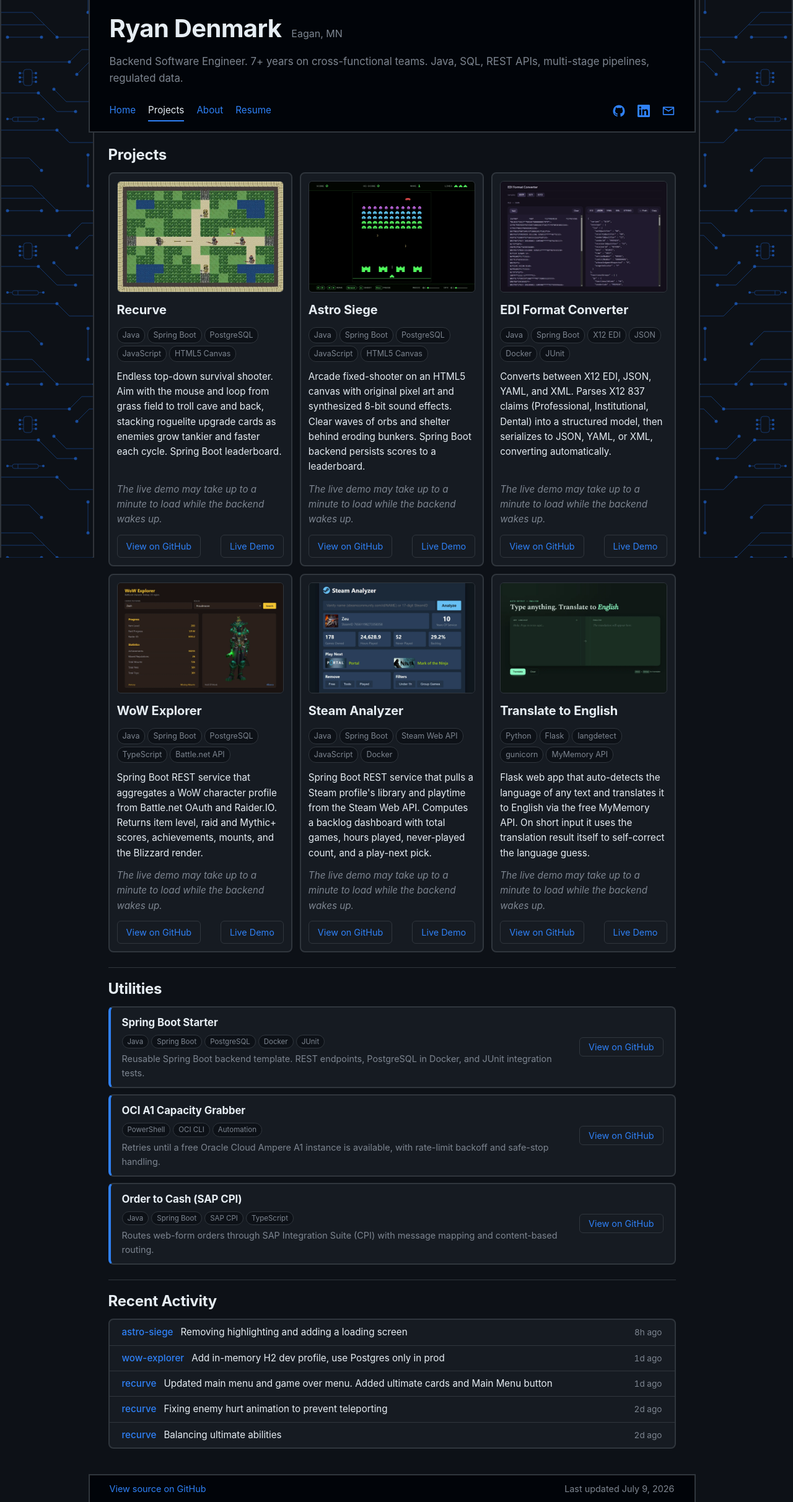
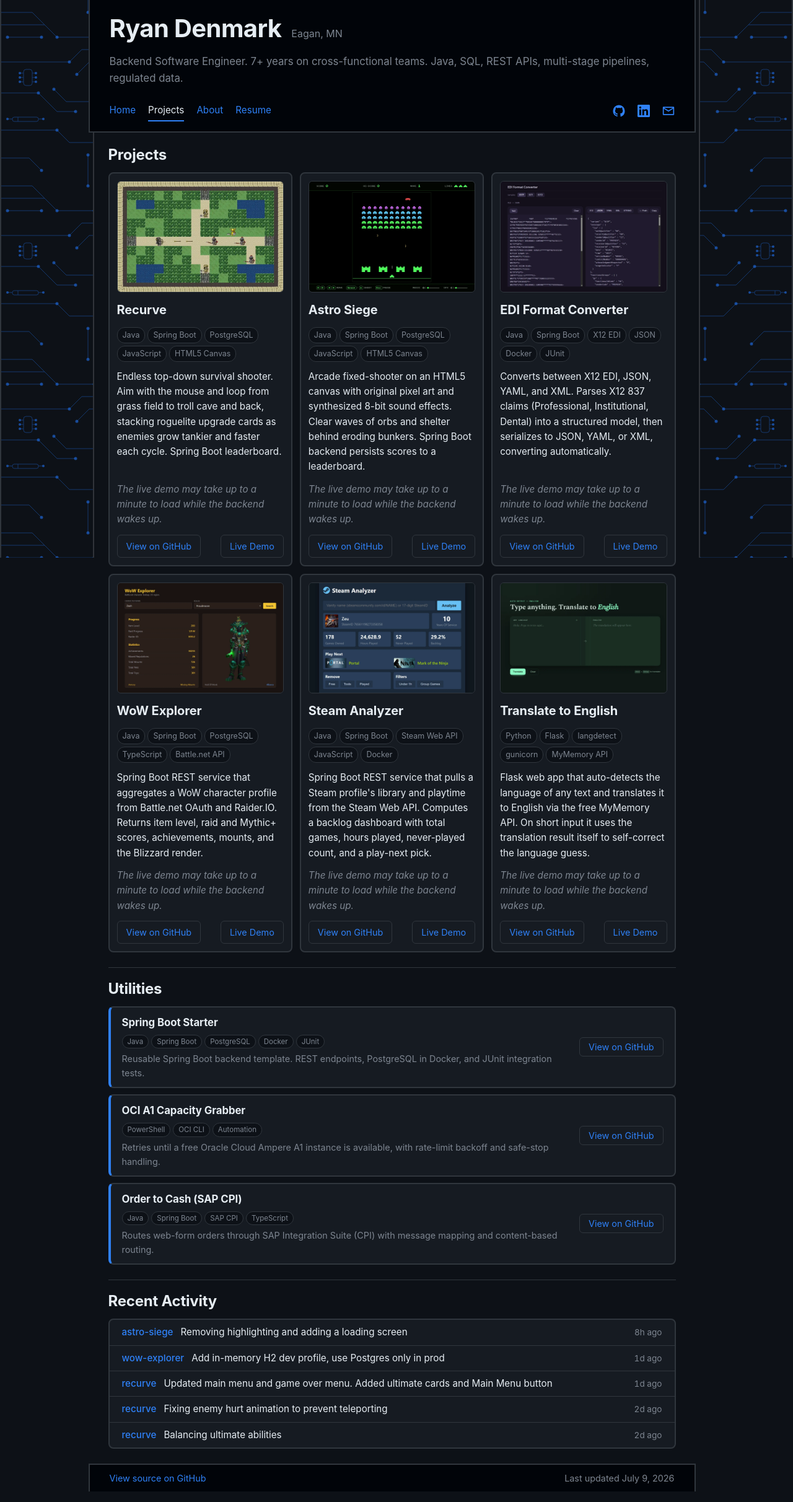
Before and after one commit to rwdenmark/rwdenmark.github.io, a Jekyll site: the page built from projects.html, in a window 1280 px wide. Shown: the whole page at 62% size. Built offline with Jekyll 4.4.1, drawn with Linux system fonts in a browser that asks for light colours.

Commit message:
Trimming reserved space after recent activity

```diff
--- a/assets/style.css
+++ b/assets/style.css
@@ -554,9 +554,10 @@
 .gallery-tab.active { color: var(--text); border-bottom-color: var(--accent); }
 .gallery-tab.active:hover { color: var(--text); cursor: default; }
 
-/* Reserve the feed's approximate rendered height (heading plus five rows on
-   desktop) so the late fetch fills the slot instead of pushing the footer down. */
-#recent-commits { min-height: 290px; }
+/* Reserve just under the feed's rendered height (heading plus five rows on
+   desktop) so the late fetch fills the slot instead of pushing the footer down.
+   Deliberately a touch short, a few px of shift beats an empty strip below the list. */
+#recent-commits { min-height: 260px; }
 
 .commits-list {
   list-style: none;
```
